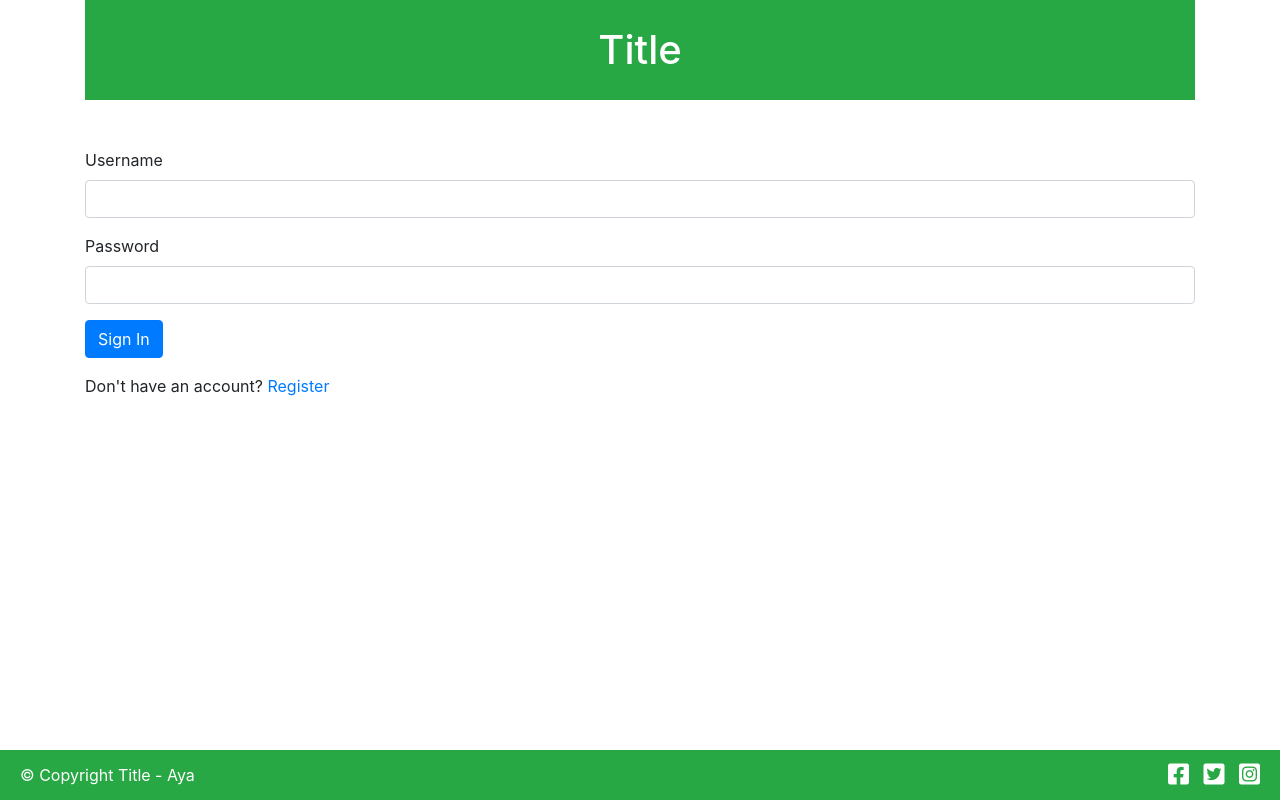
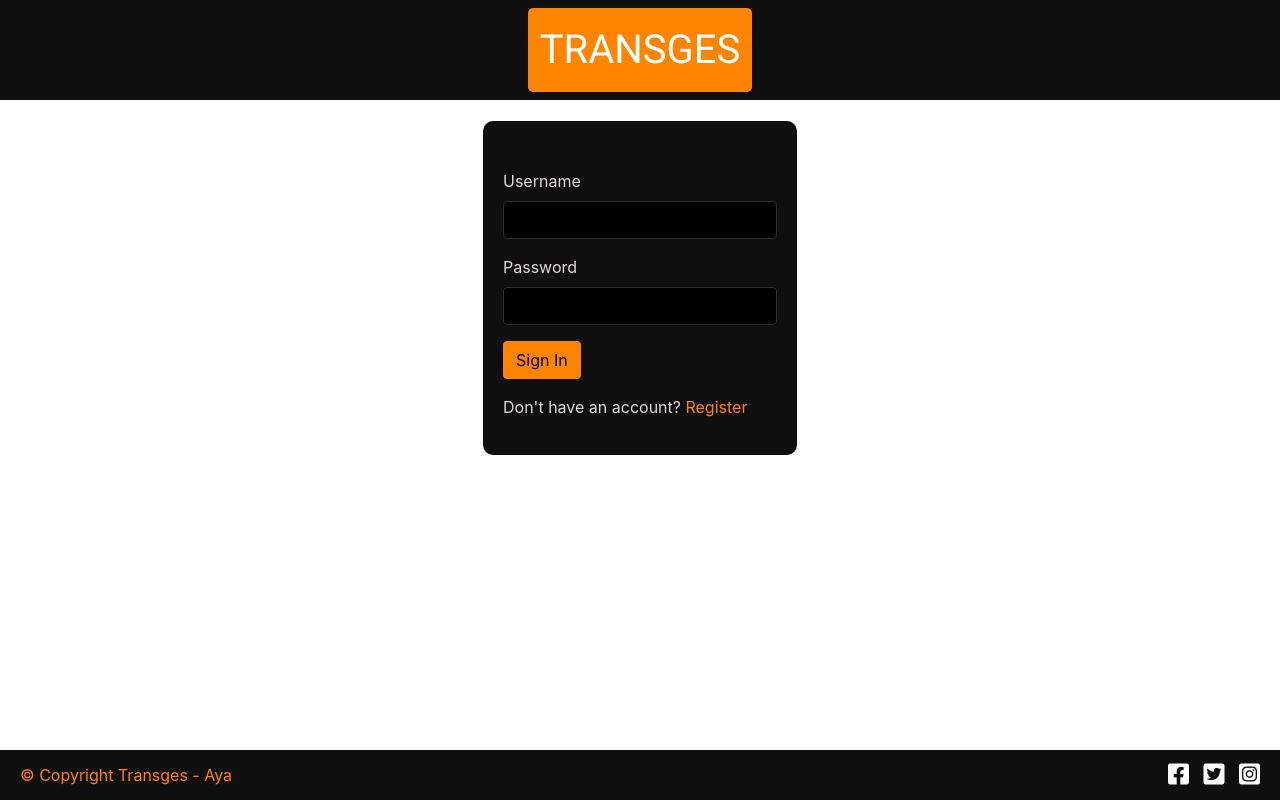
Before and after one commit to Lorddonum/Transges, a Django app: page / in a window 1280 px wide. Run offline with Django 4.2, Linux system fonts and the light colour scheme.

Commit message:
updating css

```diff
--- a/ticket_app/templates/index.html
+++ b/ticket_app/templates/index.html
@@ -68,7 +68,7 @@
 
 
         .background-image {
-            background-image: url('{% static "background.jpg" %}');
+            background-image: url('{% static "station.jpg" %}');
             background-size: cover;
             background-position: center;
             width: 1110px;
@@ -158,7 +158,7 @@
         <div class="container">
             <div class="green-header">
                 <h1 class="text-center">Title</h1>
-                <a href="user.html">
+                <a href="{% url 'user' %}">
                     <i class="fa-sharp fa-regular fa-user"></i>
                 </a>
             </div>
--- a/ticket_app/templates/login.html
+++ b/ticket_app/templates/login.html
@@ -38,7 +38,7 @@
       crossorigin="anonymous"
     ></script>
     <!-- END BOOTSTRAP -->
-
+    {% load static %}
     <style>
       html, body {
         height: 100%;
@@ -46,66 +46,81 @@
         padding: 0;
       }
 
+      .form-container {
+        display: inline-block;
+        max-width: 400px;
+        background-color: #f0f0f0;
+        mix-blend-mode: difference;
+        border-radius: 10px;
+        padding:20px;
+        padding-top:0;
+      }
+
+      .form-wrapper{
+        max-height: 50%;
+        margin-top: 25px;
+      }
+
       .green-header {
-        background-color: #28a745;
+        background-color: #f0f0f0;
+        mix-blend-mode: difference;
         height: 100px;
-        margin: 0%;
-        position: relative;
+        display: flex;
+        justify-content: center;
+        align-items: center;
       }
 
       .green-header h1 {
-        position: absolute;
-        top: 50%;
-        left: 50%;
-        transform: translate(-50%, -50%);
-        color: white;
+        font-family: 'Roboto', sans-serif;
+        color: black;
+        margin: 0;
+      }
+
+      .title-rectangle {
+        display: inline-block;
+        padding: 10px;
+        background-color: #007bff;
+        border: 2px solid #007bff;
+        border-radius: 5px;
+        padding: 0px 10px;
       }
 
       footer {
-        background-color: #28a745;
+        background-color: #f0f0f0;
+        mix-blend-mode: difference;
         height: 50px;
-        display: flex;
-        justify-content: space-between;
-        align-items: center;
         padding: 0 20px;
       }
 
       footer p {
-          margin:0;
-          color: white;
-      }
-
-      .page-wrapper {
-          display: flex;
-          flex-direction: column;
-          min-height: 100%;
-      }
-
-      .container{
-          flex: 1;
+        margin: 0;
+        color: #007bff;
       }
 
       .social-icons a {
-        color: white;
+        color: black;
         margin-left: 10px;
       }
 
       .social-icons i {
         font-size: 1.5em;
       }
-
     </style>
   </head>
-  <body>
-    <div class="page-wrapper">
-      <div class="container">
-        <div class="green-header">
-          <h1 class="text-center">Title</h1>
+  <body class="d-flex flex-column min-vh-100">
+    <header class="green-header">
+      <div class="title-rectangle">
+        <h1 class="text-center my-3">TRANSGES</h1>
       </div>
+    </header>
+
+    <main class="container flex-grow-1">
+      <div class="d-flex align-items-center justify-content-center form-wrapper">
+        <div class="form-container">
           <form class="mt-5" method="POST">
             {% csrf_token %}
-          <div class="mb-3">
-            <label for="username" class="form-label">Username</label>
+            <div class="form-group">
+              <label for="username">Username</label>
               <input
                 type="text"
                 class="form-control"
@@ -114,8 +129,8 @@
                 required
               />
             </div>
-          <div class="mb-3">
-            <label for="password" class="form-label">Password</label>
+            <div class="form-group">
+              <label for="password">Password</label>
               <input
                 type="password"
                 class="form-control"
@@ -130,8 +145,11 @@
             </p>
           </form>
         </div>
-      <footer>
-        <p>&copy; Copyright Title - Aya</p>
+      </div>
+    </main>
+
+    <footer class="d-flex justify-content-between align-items-center">
+      <p>&copy; Copyright Transges - Aya</p>
       <div class="social-icons">
         <a href="https://www.facebook.com" target="_blank">
           <i class="fab fa-facebook-square"></i>
--- a/ticket_app/templates/ticket.html
+++ b/ticket_app/templates/ticket.html
@@ -110,7 +110,7 @@
         <div class="container">
             <div class="green-header">
                 <h1 class="text-center">Title</h1>
-                <a href="user.html">
+                <a href="{% url 'user' %}">
                     <i class="fa-sharp fa-regular fa-user"></i>
                 </a>
             </div>
--- a/ticket_app/urls.py
+++ b/ticket_app/urls.py
@@ -7,4 +7,5 @@ urlpatterns = [
     path('index/', views.index, name='index'),
     path('ticket/', views.ticket, name='ticket'),
     path('confirmation/', views.confirmation, name='confirmation'),
+    path('user/', views.user, name='user'),
 ]
--- a/ticket_app/views.py
+++ b/ticket_app/views.py
@@ -4,6 +4,7 @@ from .forms import CustomUserCreationForm, TicketForm
 from django.contrib.auth.forms import AuthenticationForm
 from django.contrib.auth import login as auth_login
 from django.conf import settings
+from django.contrib.auth.decorators import login_required
 
 def ticket(request):
     if request.method == 'POST':
@@ -57,3 +58,9 @@ def index(request):
 
 def confirmation(request):
     return render(request, 'confirmation.html')
+
+@login_required
+def user(request):
+    user = request.user
+    context = {'user': user}
+    return render(request, 'user.html', context)
```
Also changed, not shown: ticket_app/templates/confirmation.html (+0 -10 lines), ticket_app/templates/user.html (+5 -5 lines), db.sqlite3, ticket_app/static/station.jpg (added), ticket_app/static/tickets.jpg (added), ticket_app/templates/map.html (added). Lines whose indentation alone changed are shown as unchanged.
